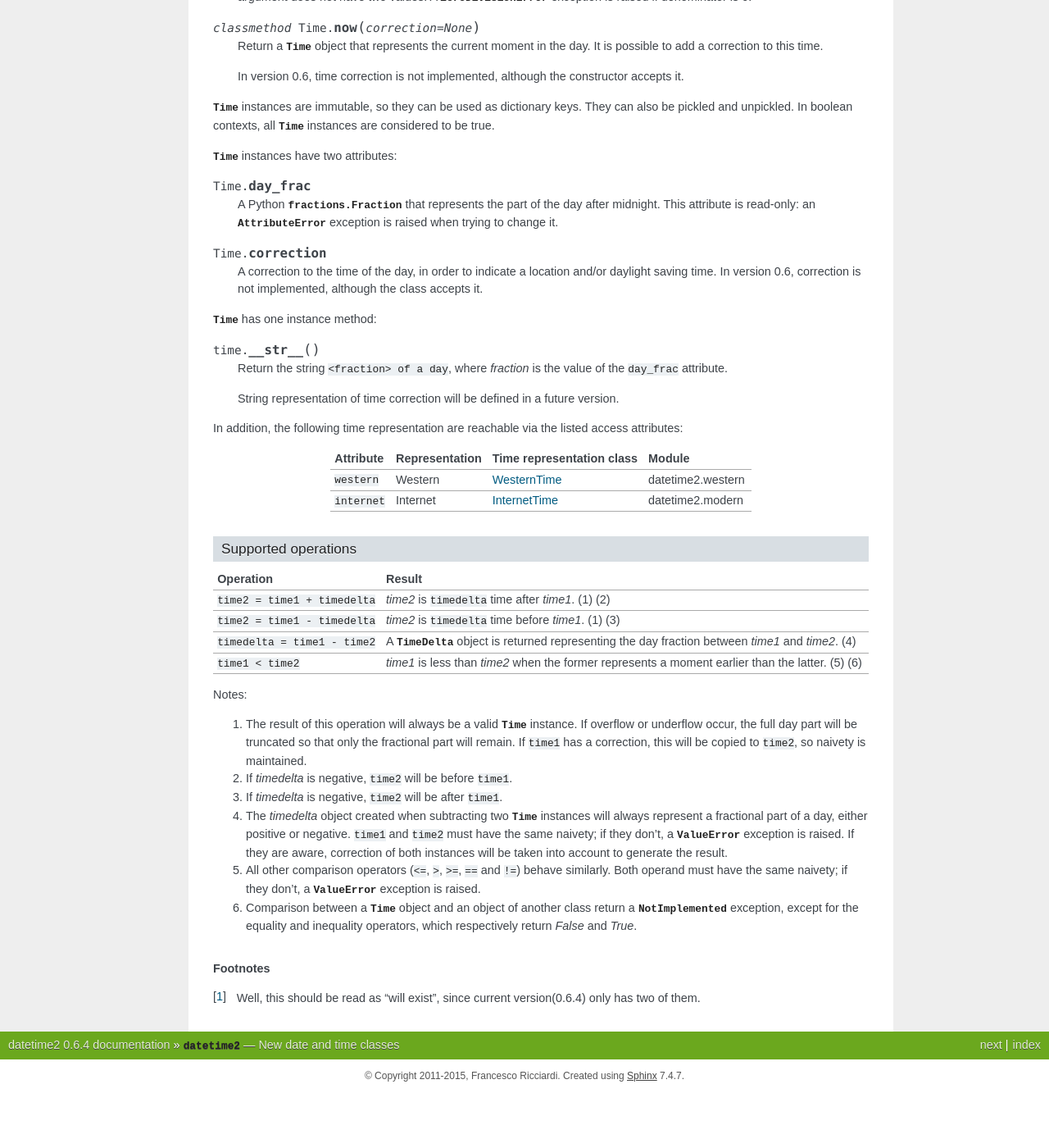
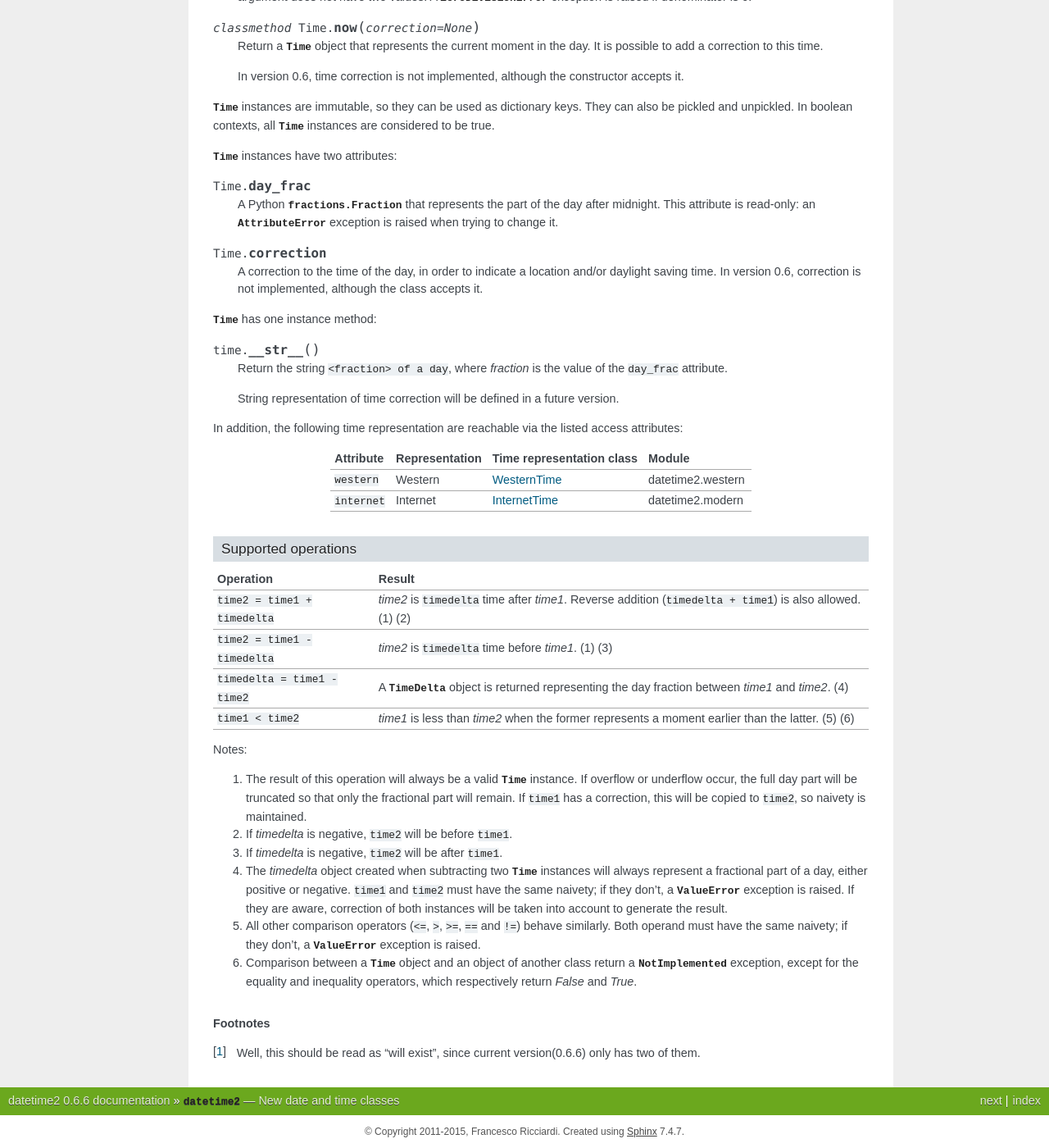
Before and after one commit to fricciardi/datetime2, a Sphinx documentation site: the page built from docs/index.rst, in a window 1280 px wide and 1400 px high, scrolled down 3259 px. Shown: the whole window at 82% size. Built offline with Sphinx 7.4.7, drawn with Linux system fonts in a browser that asks for light colours; before the commit the page ends 4591 px from its top, so only the background shows below that; some of the changed text lies outside the part shown.

Commit message:
Version 0.6.6
Added reverse addtion to Time.
Moved to Python 3.5.

```diff
--- a/datetime2/__init__.py
+++ b/datetime2/__init__.py
@@ -227,8 +227,7 @@
         else:
             return NotImplemented
 
-    def __radd__(self, other):
-        return self.__add__(other)
+    __radd__ = __add__
 
     def __sub__(self, other):
         if isinstance(other, Time):
--- a/docs/conf.py
+++ b/docs/conf.py
@@ -50,7 +50,7 @@
 # The short X.Y version.
 version = '0.6'
 # The full version, including alpha/beta/rc tags.
-release = '0.6.4'
+release = '0.6.6'
 
 # The language for content autogenerated by Sphinx. Refer to documentation
 # for a list of supported languages.
@@ -218,7 +218,7 @@
 
 # -- Options for intersphinx ---------------------------------------------------
 
-intersphinx_mapping = {'python': ('http://docs.python.org/3.4', None)}
+intersphinx_mapping = {'python': ('https://docs.python.org/3.5', None)}
 
 
 # -- Options for doctest -------------------------------------------------------
--- a/docs/index.rst
+++ b/docs/index.rst
@@ -316,7 +316,8 @@
 | Operation                     | Result                                       |
 +===============================+==============================================+
 | ``time2 = time1 + timedelta`` | *time2* is ``timedelta`` time after          |
-|                               | *time1*. (1) (2)                             |
+|                               | *time1*. Reverse addition (``timedelta +     |
+|                               | time1``) is also allowed. (1) (2)            |
 +-------------------------------+----------------------------------------------+
 | ``time2 = time1 - timedelta`` | *time2* is ``timedelta`` time before         |
 |                               | *time1*. (1) (3)                             |
--- a/setup.py
+++ b/setup.py
@@ -10,7 +10,7 @@
 
 setup(
     name='datetime2',
-    version='0.6.4',
+    version='0.6.6',
 
     description='New date and time classes',
     long_description=long_description,
```
Also changed, not shown: 1 other file.
